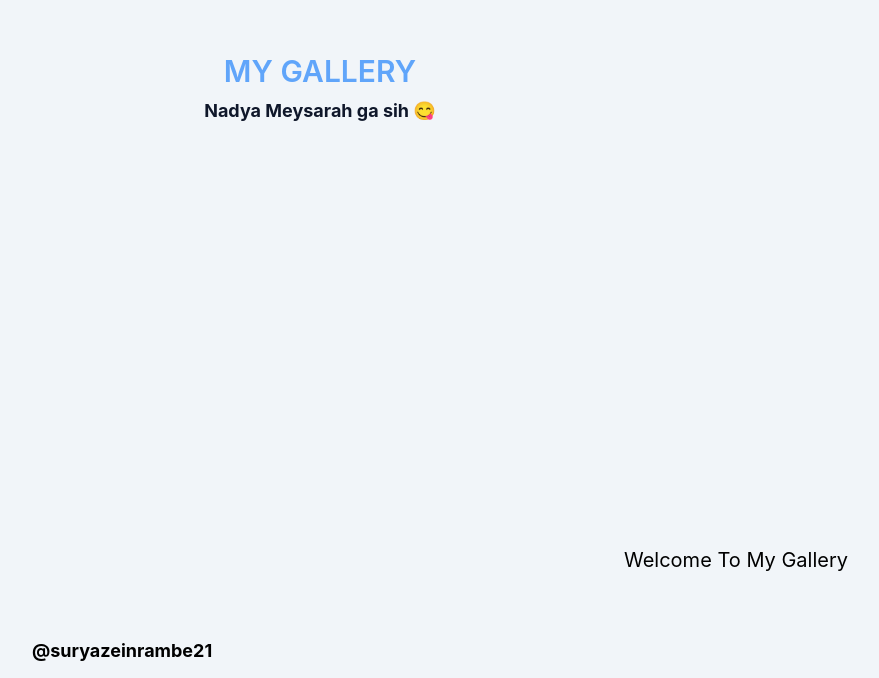
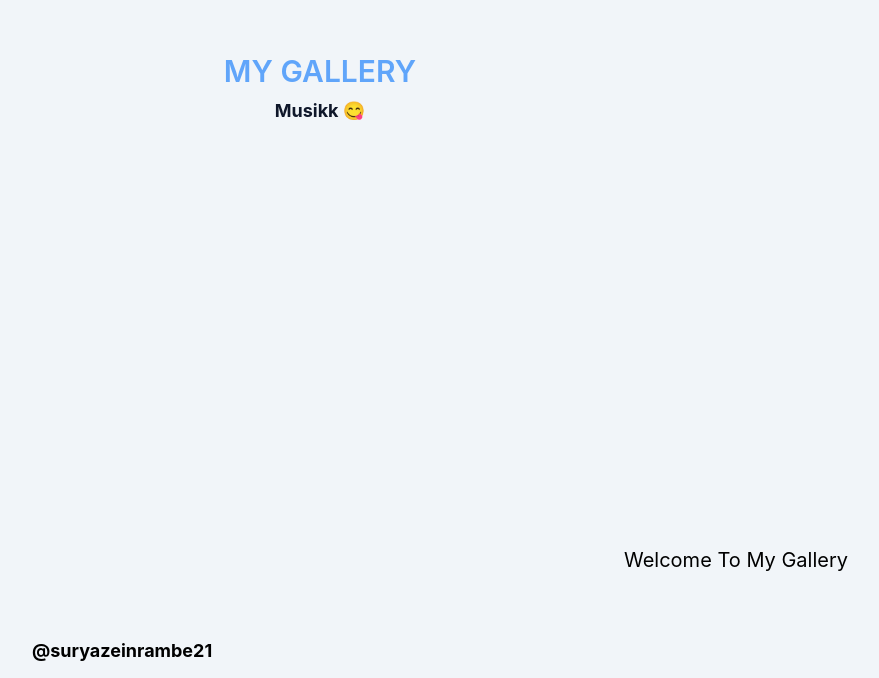
Before and after one commit to suryazeinrambe/suryazeinrambe.github.io, a website: page index.html in a window 1280 px wide. Shown: the part 2547-3225 px from the top of the page, without its empty margins (320-1199 px from the left). Drawn offline with Linux system fonts and the light colour scheme.

Commit message:
Update gallery subtitle from 'Nadya Meysarah' to 'Musikk'

```diff
--- a/index.html
+++ b/index.html
@@ -203,7 +203,7 @@
           <div class="w-full px-4 ">
             <div class="max-w-xl mx-auto text-center ">
               <h4 class="font-semibold text-3xl text-primary mb-2 uppercase pt-1 dark:text-white">My Gallery
-                <h2 class="font-bold text-dark text-lg dark:text-white">Nadya Meysarah ga sih 😋</h2>
+                <h2 class="font-bold text-dark text-lg dark:text-white">Musikk 😋</h2>
                 <Foto-foto class="font-bold text-dark dark:text-white"></p>
               </h4>
             </div>
```
